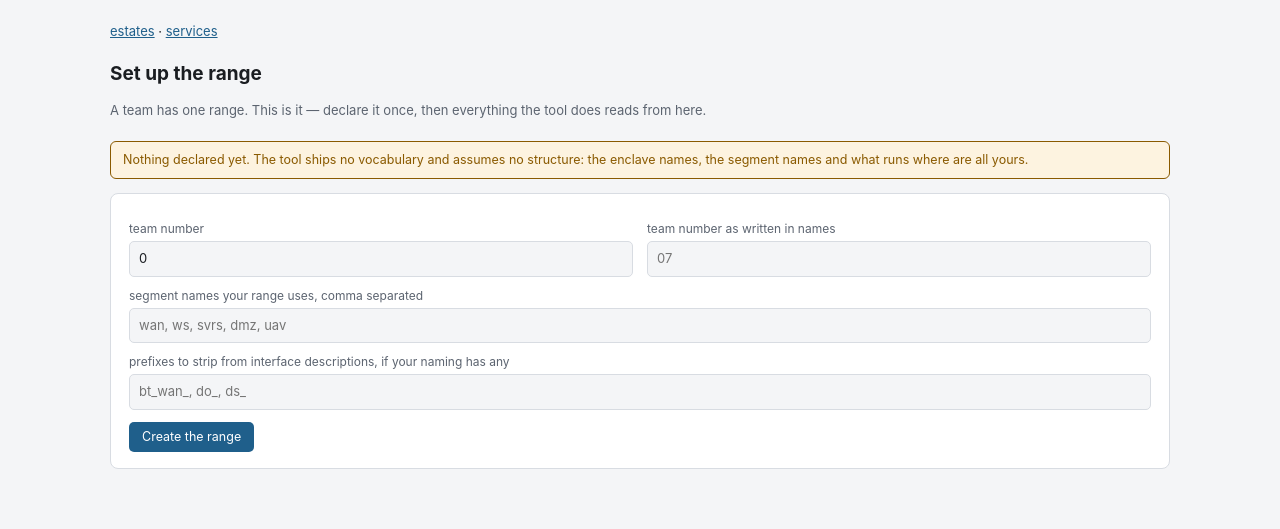
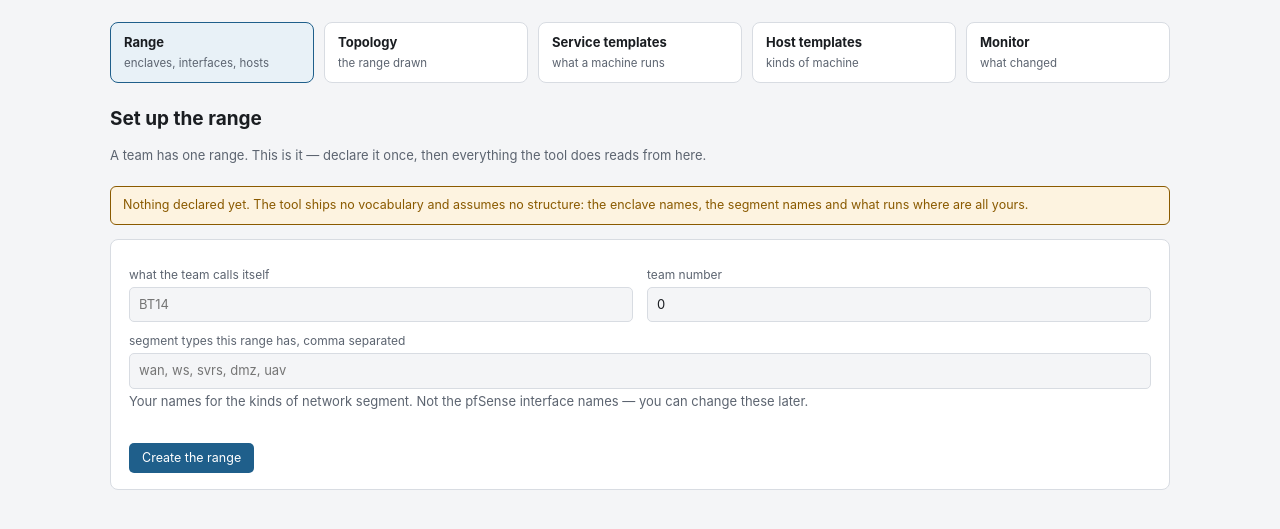
Before and after one commit to PDH-P-Tek/bt-hardening-tool, a FastAPI app: page /range in a window 1280 px wide. Shown: the top 529 px of the page. Run offline with FastAPI, Linux system fonts and the light colour scheme.

Commit message:
Tiles become the navigation, and range settings say what they mean
The text nav was a leftover. The tiles are the navigation now, on every page,
with the current one marked: Range, Topology, Service templates, Host templates,
Monitor. Each page declares which tile it sits under, so the body no longer
repeats them.

Range settings were jargon. "As written in names" is unanswerable, and the field
behind it - team_padded - turned out to be stored, saved, loaded and consumed by
nothing at all. It is now derived (zero-padded to two digits), left blank by
default, and the form says plainly that it is only needed for a single-digit team
and why: the documents write such a team unpadded in addresses and zero-padded in
names, and whether that is really so is still open.

A team has a name. Estate gains team_name - BT14 - which is what appears on the
screen, with the number shown beside it. Nothing keys on the name.

"Segment names" was ambiguous next to interfaces, which is exactly the confusion
the role layer exists to prevent. It is "segment types" now, and the page says
what it means: your names for the kinds of network segment, one per firewall
interface, and deliberately not the pfSense interface names, because lan is
workstations on most enclaves and servers on at least one - so an interface
called lan tells you nothing about what is on it.

Every settings field now carries a sentence saying what it is for and what
happens if it is left blank, which for two of the five is the right answer.

430 tests, ruff and mypy strict clean.

```diff
--- a/btht/app/model/policy.py
+++ b/btht/app/model/policy.py
@@ -156,6 +156,7 @@ def load_estate(path: Path) -> Estate:
     roles = data.get("interface_roles", {}) or {}
     return Estate(
         team=int(data.get("team", 0)),
+        team_name=str(data.get("team_name", "")),
         team_padded=str(data.get("team_padded", "")),
         role_vocabulary=tuple(str(r) for r in roles.get("recognised", ())),
         firewalls=tuple(firewalls),
@@ -308,7 +309,8 @@ def estate_to_document(
     document: dict[str, Any] = {
         "version": SCHEMA_VERSION,
         "team": estate.team,
-        "team_padded": estate.team_padded,
+        **({"team_name": estate.team_name} if estate.team_name else {}),
+        **({"team_padded": estate.team_padded} if estate.team_padded else {}),
         "interface_roles": {
             "recognised": list(estate.role_vocabulary),
             "enclave_tokens": list(enclave_tokens),
--- a/btht/app/web/routes.py
+++ b/btht/app/web/routes.py
@@ -138,6 +138,7 @@ def _range_page(
 @router.post("/range/create")
 def create_estate(
     team: int = Form(0),
+    team_name: str = Form(""),
     team_padded: str = Form(""),
     vocabulary: str = Form(""),
     tokens: str = Form(""),
@@ -145,7 +146,8 @@ def create_estate(
     path = estate_path()
     estate = Estate(
         team=team,
-        team_padded=team_padded.strip() or str(team),
+        team_name=team_name.strip(),
+        team_padded=team_padded.strip(),
         role_vocabulary=_split(vocabulary),
     )
     save_estate(estate, path, enclave_tokens=_split(tokens))
@@ -1032,7 +1034,7 @@ def _any_estate() -> Estate:
     """
     from dataclasses import replace as dc_replace
 
-    combined = Estate(team=0, team_padded="0")
+    combined = Estate(team=0)
     if not ESTATES.is_dir():
         return combined
     firewalls: list[Firewall] = []
@@ -1278,3 +1280,36 @@ def delete_host_type(name: str) -> RedirectResponse:
         return _services_back(str(exc), "err")
     save_services(reduced, SERVICE_CATALOGUE)
     return _services_back(f"{name} removed")
+
+
+@router.get("/range/settings", response_class=HTMLResponse)
+def range_settings_form(request: Request) -> HTMLResponse:
+    path = estate_path()
+    return render(
+        request,
+        "settings.html",
+        estate=load_estate(path),
+        enclave_tokens=convention_of(path).enclave_tokens,
+    )
+
+
+@router.post("/range/settings")
+def save_range_settings(
+    team: int = Form(0),
+    team_name: str = Form(""),
+    team_padded: str = Form(""),
+    vocabulary: str = Form(""),
+    tokens: str = Form(""),
+) -> RedirectResponse:
+    from dataclasses import replace as dc_replace
+
+    path = estate_path()
+    estate = dc_replace(
+        load_estate(path),
+        team=team,
+        team_name=team_name.strip(),
+        team_padded=team_padded.strip(),
+        role_vocabulary=_split(vocabulary),
+    )
+    save_estate(estate, path, enclave_tokens=_split(tokens), sides=side_rules_of(path))
+    return _back("range settings saved")
--- a/btht/app/web/templates/base.html
+++ b/btht/app/web/templates/base.html
@@ -66,12 +66,30 @@ a{color:var(--accent)}
 .tile h3{margin:0 0 4px;font-size:14px}
 .tile p{margin:0;color:var(--muted);font-size:12.5px}
 .tile .count{font-family:var(--mono);font-size:20px;color:var(--accent);display:block;margin-bottom:4px}
-nav{font-size:13px;margin-bottom:18px}
+.mainnav{display:flex;gap:10px;flex-wrap:wrap;margin-bottom:22px}
+.navtile{flex:1 1 150px;background:var(--panel);border:1px solid var(--line);
+  border-radius:8px;padding:10px 13px;text-decoration:none;color:var(--ink)}
+.navtile:hover{border-color:var(--accent)}
+.navtile.here{border-color:var(--accent);background:var(--accent-soft)}
+.navtile strong{display:block;font-size:13px}
+.navtile span{display:block;color:var(--muted);font-size:11.5px;margin-top:2px}
+.crumb{font-size:12.5px;color:var(--muted);margin-bottom:14px}
 </style>
 </head>
 <body>
 <div class="wrap">
-<nav><a href="/">estates</a> · <a href="/services">services</a>{% block nav %}{% endblock %}</nav>
+<nav class="mainnav">
+  <a class="navtile {% if page == 'range' %}here{% endif %}" href="/range">
+    <strong>Range</strong><span>enclaves, interfaces, hosts</span></a>
+  <a class="navtile {% if page == 'topology' %}here{% endif %}" href="/range/topology">
+    <strong>Topology</strong><span>the range drawn</span></a>
+  <a class="navtile {% if page == 'services' %}here{% endif %}" href="/services">
+    <strong>Service templates</strong><span>what a machine runs</span></a>
+  <a class="navtile {% if page == 'types' %}here{% endif %}" href="/services#types">
+    <strong>Host templates</strong><span>kinds of machine</span></a>
+  <a class="navtile {% if page == 'monitor' %}here{% endif %}" href="/range/monitor">
+    <strong>Monitor</strong><span>what changed</span></a>
+</nav>
 {% for kind, message in messages %}<div class="note {{ kind }}">{{ message }}</div>{% endfor %}
 {% block body %}{% endblock %}
 </div>
--- a/btht/app/web/templates/edit.html
+++ b/btht/app/web/templates/edit.html
@@ -1,5 +1,5 @@
 {% extends "base.html" %}
-{% block nav %} / <a href="/range">{{ slug }}</a> / <strong>edit</strong>{% endblock %}
+{% set page = "range" %}
 {% block body %}
 <h1>{{ title }}</h1>
 <p class="sub">Change what is wrong and save. Nothing else moves.</p>
--- a/btht/app/web/templates/index.html
+++ b/btht/app/web/templates/index.html
@@ -1,4 +1,5 @@
 {% extends "base.html" %}
+{% set page = "range" %}
 {% block body %}
 <h1>Set up the range</h1>
 <p class="sub">A team has one range. This is it — declare it once, then everything the
@@ -10,13 +11,14 @@ structure: the enclave names, the segment names and what runs where are all your
 <div class="panel">
 <form method="post" action="/range/create">
   <div class="row">
-    <div><label>team number</label><input name="team" type="number" min="0" value="0" required></div>
-    <div><label>team number as written in names</label><input name="team_padded" placeholder="07"></div>
+    <div><label>what the team calls itself</label><input name="team_name" placeholder="BT14"></div>
+    <div><label>team number</label>
+      <input name="team" type="number" min="0" value="0" required></div>
   </div>
-  <label>segment names your range uses, comma separated</label>
+  <label>segment types this range has, comma separated</label>
   <input name="vocabulary" placeholder="wan, ws, svrs, dmz, uav">
-  <label>prefixes to strip from interface descriptions, if your naming has any</label>
-  <input name="tokens" placeholder="bt_wan_, do_, ds_">
+  <div class="sub" style="margin-top:3px">Your names for the kinds of network segment.
+  Not the pfSense interface names — you can change these later.</div>
   <button class="btn" type="submit">Create the range</button>
 </form>
 </div>
--- a/btht/app/web/templates/paste.html
+++ b/btht/app/web/templates/paste.html
@@ -1,5 +1,5 @@
 {% extends "base.html" %}
-{% block nav %} / <a href="/range">{{ slug }}</a> / <strong>{{ enclave }}</strong> / paste{% endblock %}
+{% set page = "range" %}
 {% block body %}
 <h1>{{ enclave }} — paste from the annex</h1>
 <p class="sub">An accelerator. Nothing here is applied until you confirm it, and the
--- a/btht/app/web/templates/review.html
+++ b/btht/app/web/templates/review.html
@@ -1,5 +1,5 @@
 {% extends "base.html" %}
-{% block nav %} / <a href="/range">{{ slug }}</a> / <strong>{{ enclave }} review</strong>{% endblock %}
+{% set page = "range" %}
 {% block body %}
 <h1>{{ enclave }} — review before export</h1>
 <p class="sub">Nothing leaves without passing through here. Blocking findings cannot be
--- a/btht/app/web/templates/services.html
+++ b/btht/app/web/templates/services.html
@@ -1,5 +1,5 @@
 {% extends "base.html" %}
-{% block nav %} / <strong>services</strong>{% endblock %}
+{% set page = "services" %}
 {% block body %}
 <h1>Services and host types</h1>
 <p class="sub">What the tool knows a machine can run. Shipped entries are suggestions;
--- a/btht/app/web/templates/topology.html
+++ b/btht/app/web/templates/topology.html
@@ -1,5 +1,5 @@
 {% extends "base.html" %}
-{% block nav %} / <a href="/range">{{ slug }}</a> / <strong>topology</strong>{% endblock %}
+{% set page = "topology" %}
 {% block body %}
 <h1>{{ slug }} — topology</h1>
 <p class="sub">Click a firewall to open its segments, then a segment to see the machines
--- a/btht/app/web/templates/wizard.html
+++ b/btht/app/web/templates/wizard.html
@@ -1,5 +1,5 @@
 {% extends "base.html" %}
-{% block nav %} / <a href="/range">{{ slug }}</a> / <strong>{{ enclave }}</strong>{% endblock %}
+{% set page = "range" %}
 {% block body %}
 {% if segment %}<h1>{{ enclave }} — segment {{ step + 1 }} of {{ total }}</h1>
 {% else %}<h1>{{ enclave }} — egress</h1>{% endif %}
--- a/scripts/demo_estate.py
+++ b/scripts/demo_estate.py
@@ -221,7 +221,7 @@ def build() -> tuple[Estate, Policy]:
     )
     estate = Estate(
         team=TEAM,
-        team_padded=str(TEAM),
+        team_name=f"BT{TEAM}",
         role_vocabulary=("wan", "ws", "svrs", "dmz", "uav"),
         firewalls=(deployed_official(), deployed_secret()),
         nodes=routers,
```
Also changed, not shown: btht/app/model/estate.py (+29 -6 lines), btht/app/web/templates/range.html (+24 -30 lines), btht/app/web/templates/settings.html (added, +58 -0 lines).
